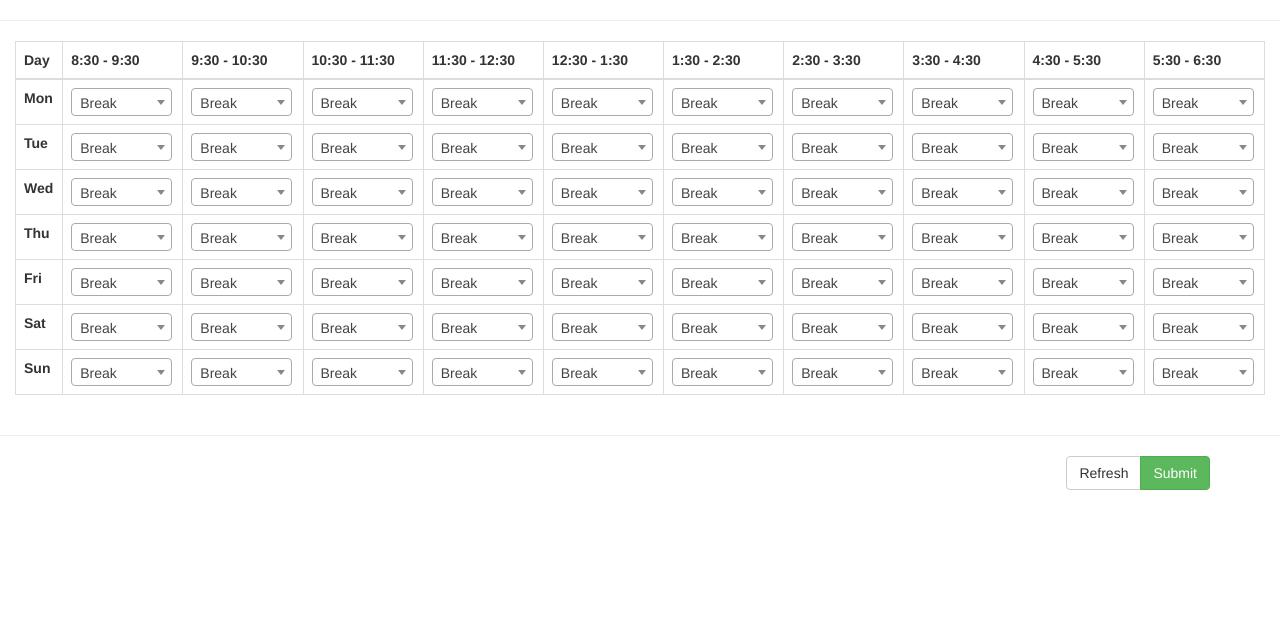
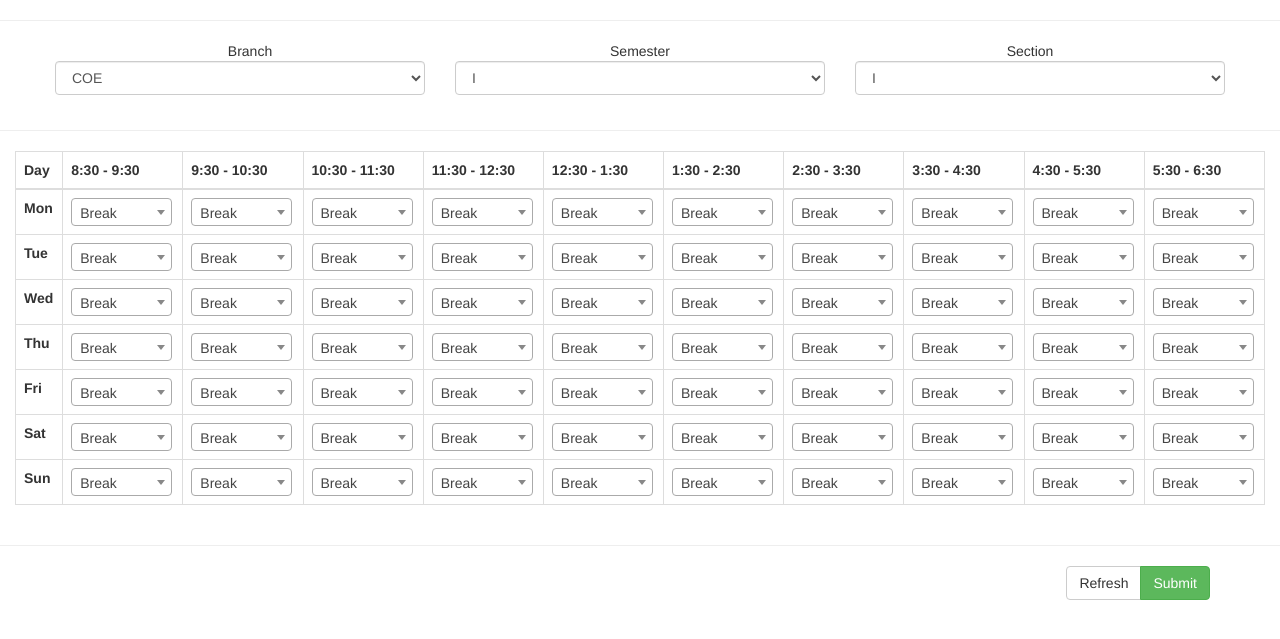
Before and after one commit to NSITonline/timetable-json-maker, a PHP site: page /add-timetable.php in a window 1280 px wide. Shown: the top 639 px of the page. Run offline with PHP 8.4, Linux system fonts and the light colour scheme.

Commit message:
json after insertion created

```diff
--- a/add-timetable.php
+++ b/add-timetable.php
@@ -1,6 +1,7 @@
 <?php
 	require 'inc/connection.inc.php';
 	require 'inc/constant.inc.php';
+	require 'inc/function.inc.php';
 
 	$field_type_string = "<option>Break</option><option>Lunch Break</option><option>Theory</option><option>Lab</option>";
 ?>
@@ -24,6 +25,49 @@
 
 </head>
 <body>
+<hr>
+<div class="container">
+	<div class="row">
+		<div class="col-md-4 text-center">Branch</div>
+		<div class="col-md-4 text-center">Semester</div>
+		<div class="col-md-4 text-center">Section</div>
+	</div>
+	<div class="row">
+		<form class="form-horizontal">
+			<div class="form-group">
+				<div class="col-md-4">
+					<select class="form-control" id="branch_select">
+						<option value="1">COE</option>
+						<option value="2">IT</option>
+						<option value="3">ECE</option>
+						<option value="4">MPAE</option>
+						<option value="5">ICE</option>
+						<option value="6">BT</option>
+						<option value="7">ME</option>
+					</select>
+				</div>
+				<div class="col-md-4">
+					<select class="form-control" id="semester_select">
+<?php
+	for($i=1; $i<=8; $i++){
+		echo '<option value="' . $i . '">' . romanic_number($i) . '</option>' . PHP_EOL;
+	}
+?>
+					</select>
+				</div>
+				<div class="col-md-4">
+					<select class="form-control" id="section_select">
+<?php
+	for($i=1; $i<=3; $i++){
+		echo '<option value="' . $i . '">' . romanic_number($i) . '</option>' . PHP_EOL;
+	}
+?>
+					</select>
+				</div>
+			</div>
+		</form>
+	</div>
+</div>
 <hr>
 <div class="col-md-12">
 	<div class="table-responsive">
--- /dev/null
+++ b/inc/function.inc.php
@@ -0,0 +1,16 @@
+<?php
+
+function romanic_number($integer, $upcase = true){
+    $table = array('M'=>1000, 'CM'=>900, 'D'=>500, 'CD'=>400, 'C'=>100, 'XC'=>90, 'L'=>50, 'XL'=>40, 'X'=>10, 'IX'=>9, 'V'=>5, 'IV'=>4, 'I'=>1);
+    $return = '';
+    while($integer > 0){
+        foreach($table as $rom => $arb){
+            if($integer >= $arb){
+                $integer -= $arb;
+                $return .= $rom;
+                break;
+            }
+        }
+    }
+    return $return;
+}
--- a/js/custom.js
+++ b/js/custom.js
@@ -1,3 +1,9 @@
+var excluded_branches = [2,5,6,7];
+
+function isArray(array, element) {
+    return array.indexOf(element) > -1;
+}
+
 function add_fields(flag, div){
 	if(flag){
 		div.html('<input class="form-control input-sm" placeholder="subject"><input class="form-control input-sm" placeholder="professor FH"><input class="form-control input-sm" placeholder="room FH"><input class="form-control input-sm" placeholder="professor SH"><input class="form-control input-sm" placeholder="room SH">');
@@ -22,6 +28,9 @@ $(document).ready(function(){
 				selected_div.html('');
 				add_fields(true, selected_div);
 				break;
+			case "break" : case "lunch break" :
+				selected_div.html('');
+				break;
 		}
 	});
 
@@ -30,17 +39,71 @@ $(document).ready(function(){
 	});
 
 	$("#submit-button").click(function(){
-		var table = $('body').find('table');
+		var error_flag = false,
+			table = $('body').find('table'),
+			sendJSON = {},
+			branch = parseInt($('#branch_select').val()),
+			semester = parseInt($('#semester_select').val()),
+			section = parseInt($('#section_select').val());
 
-		$('td').each(function() {
-			var select_tag = $(this).children('select'),
-				code = select_tag.data('field-name'),
-				value = select_tag.val().toLowerCase();
+		if(isArray(excluded_branches, branch) && section == 3)
+			error_flag = true;
 
-			console.log(value);
-			console.log(code);
-		});
+		if(branch == 6 && (semester == 1 || section == 2))
+			error_flag = true;
+
+		if(error_flag){
+			alert("Incorrect entries");
+		} else {
+			sendJSON.branch = branch;
+			sendJSON.semester = semester;
+			sendJSON.section = section;
+			sendJSON.data = [];
+
+			var send_flag = true;
+
+			$('td').each(function(){
+				var select_tag = $(this).children('select'),
+					code = select_tag.data('field-name').split('/'),
+					value = select_tag.val().toLowerCase(),
+					temp_object = {};
+
+				temp_object.value = value;
+				temp_object.day = parseInt(code[0]);
+				temp_object.timeslot = parseInt(code[1]) + 1;
+
+				switch(value){
+					case "theory" :
+						temp_object.subject = $("input[placeholder='subject']").val();
+						temp_object.prof = $("input[placeholder='professor code']").val();
+						temp_object.room = $("input[placeholder='room']").val();
+
+						if(temp_object.room == '' || temp_object.prof == '' || temp_object.subject == '')
+							send_flag = false;
+
+						break;
+					case "lab" :
+						temp_object.subject = $("input[placeholder='subject']").val();
+						temp_object.prof_FH = $("input[placeholder='professor FH']").val();
+						temp_object.room_FH = $("input[placeholder='room FH']").val();
+						temp_object.prof_SH = $("input[placeholder='professor SH']").val();
+						temp_object.room_SH = $("input[placeholder='room SH']").val();
+
+						if(temp_object.subject == '' || temp_object.prof_FH == '' || temp_object.room_FH == '' || temp_object.prof_SH == '' || temp_object.room_SH == '')
+							send_flag = false;
+
+						break;
+					case "break" : case "lunch break" :
+						break;
+				}
+				sendJSON.data.push(temp_object);
+			});
+
+			if(!send_flag){
+				alert("Fields not complete");
+			} else {
+				console.log(JSON.stringify(sendJSON));
+			}
+		}
 	});
-
-
 });
```
